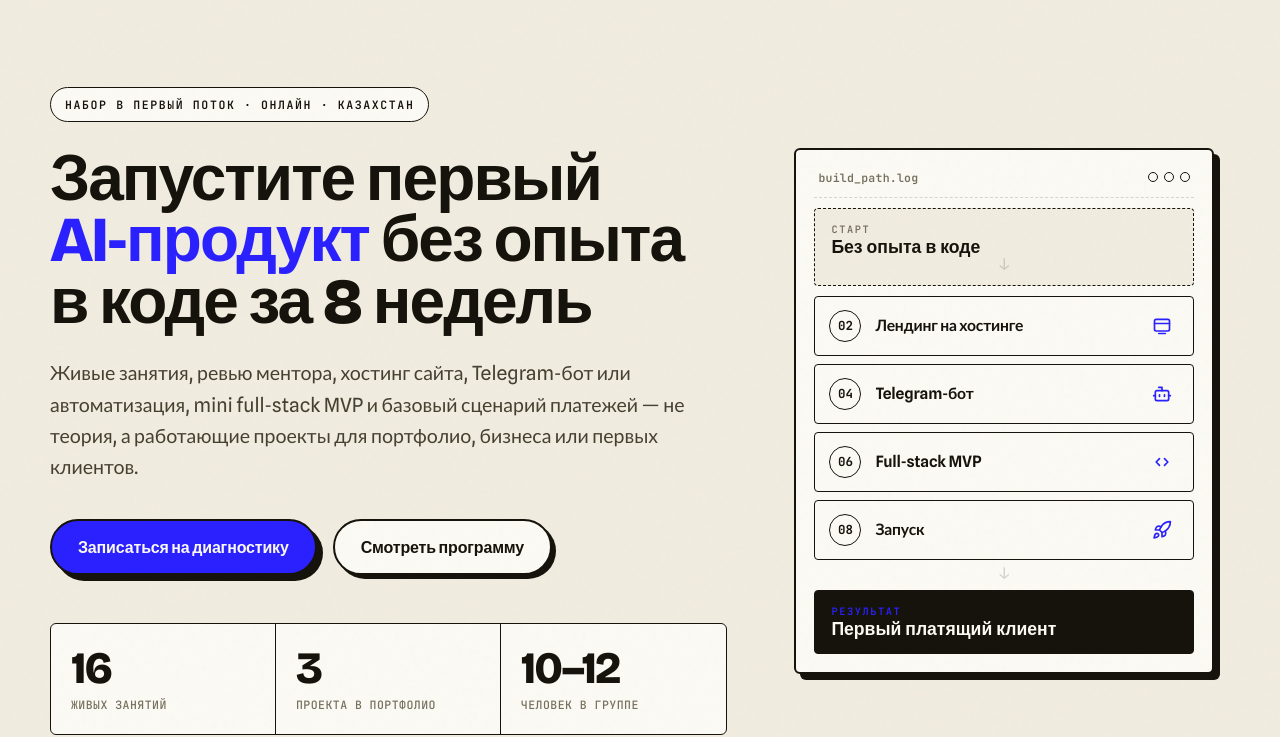
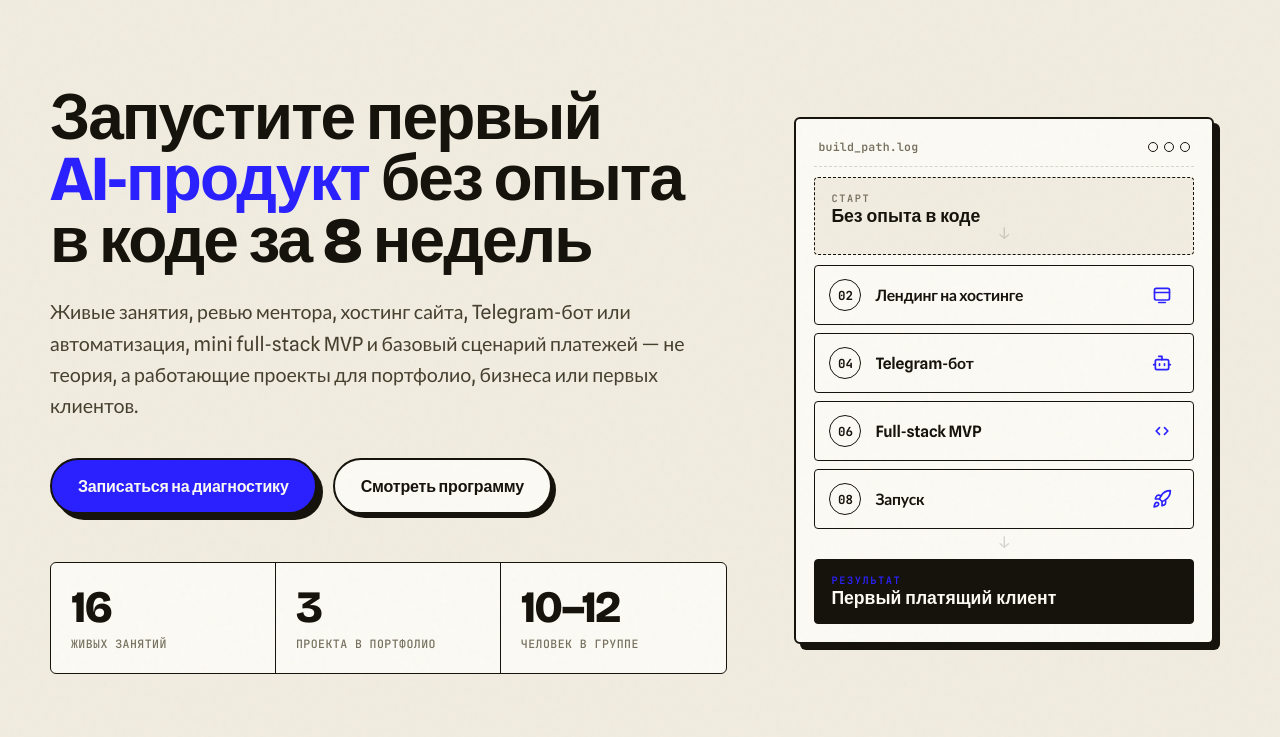
Before and after one commit to silkroadtech-kz/srt-school, a plain HTML site: page index.html in a window 1280 px wide. Shown: the part 63-800 px from the top of the page. Drawn offline with nearby package versions, Linux system fonts and the light colour scheme.

Commit message:
Remove enrollment banner from hero section (#6)
Co-authored-by: Claude Opus 4.7 <noreply@anthropic.com>

```diff
--- a/index.html
+++ b/index.html
@@ -52,9 +52,6 @@
             <section class="hero">
                 <div class="hero-grid">
                     <div class="hero-copy">
-                        <div class="eyebrow reveal">
-                            Набор в первый поток · онлайн · Казахстан
-                        </div>
                         <h1 class="reveal delay-1">
                             Запустите первый
                             <span class="hl">AI&#8209;продукт</span>
```
